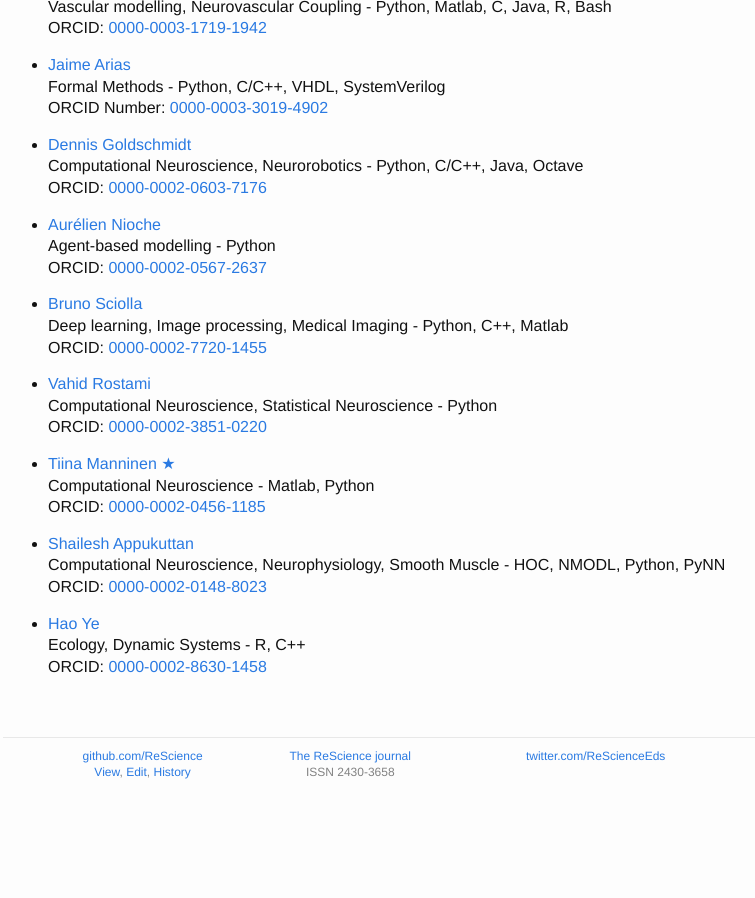
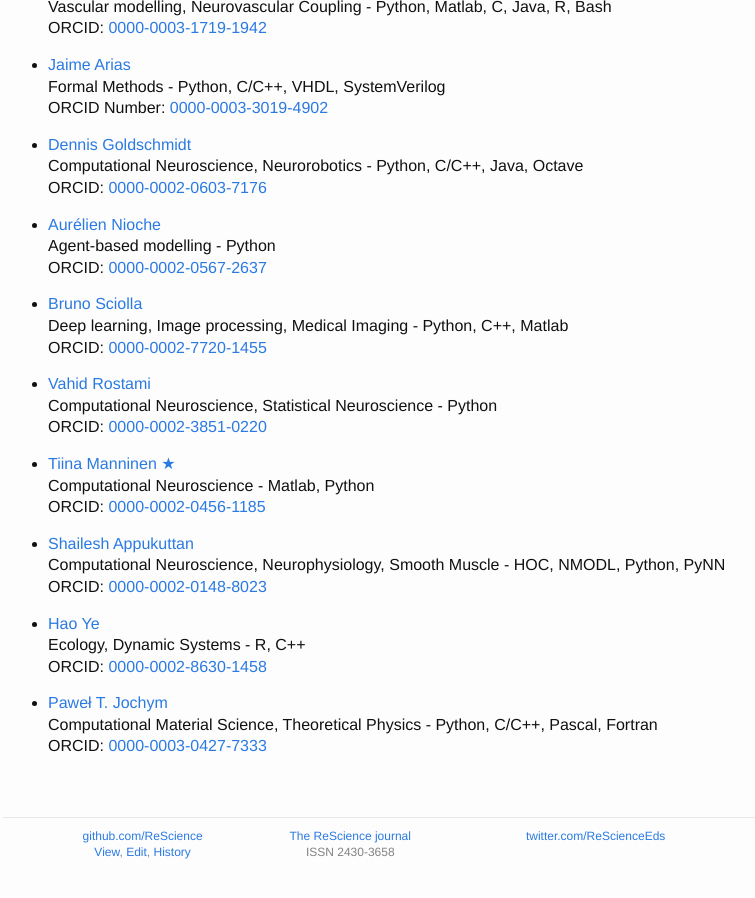
Before and after one commit to ReScience/rescience.github.io, a Jekyll site: the page built from 04-board.md, in a window 1280 px wide and 900 px high, scrolled down 7408 px. Shown: the whole window, without its empty margins (252-1007 px from the left). Built offline with Jekyll 4.4.1, drawn with Linux system fonts in a browser that asks for light colours; our own code applies the rules of GitHub Pages for plain Markdown files; before the commit the page ends 8229 px from its top, so only the background shows below that.

Commit message:
Added Pawel T. Jochym

```diff
--- a/04-board.md
+++ b/04-board.md
@@ -455,3 +455,7 @@ accepts submissions in other open source languages.
 * [Hao Ye](https://github.com/ha0ye)
   Ecology, Dynamic Systems - R, C++
   ORCID: [0000-0002-8630-1458](https://orcid.org/0000-0002-8630-1458)
+
+* [Paweł T. Jochym](https://github.com/jochym)
+  Computational Material Science, Theoretical Physics - Python, C/C++, Pascal, Fortran
+  ORCID: [0000-0003-0427-7333](https://orcid.org/0000-0003-0427-7333)
```
